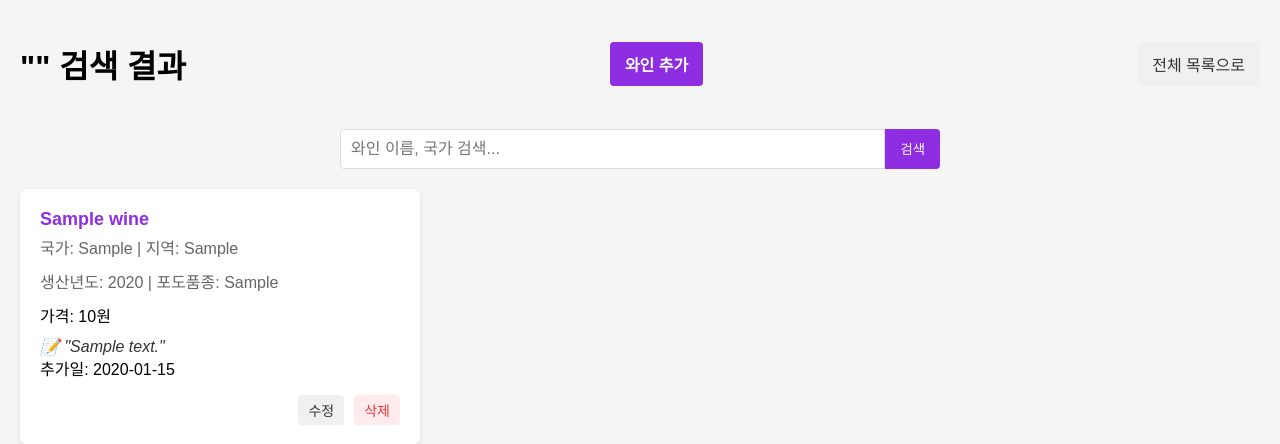
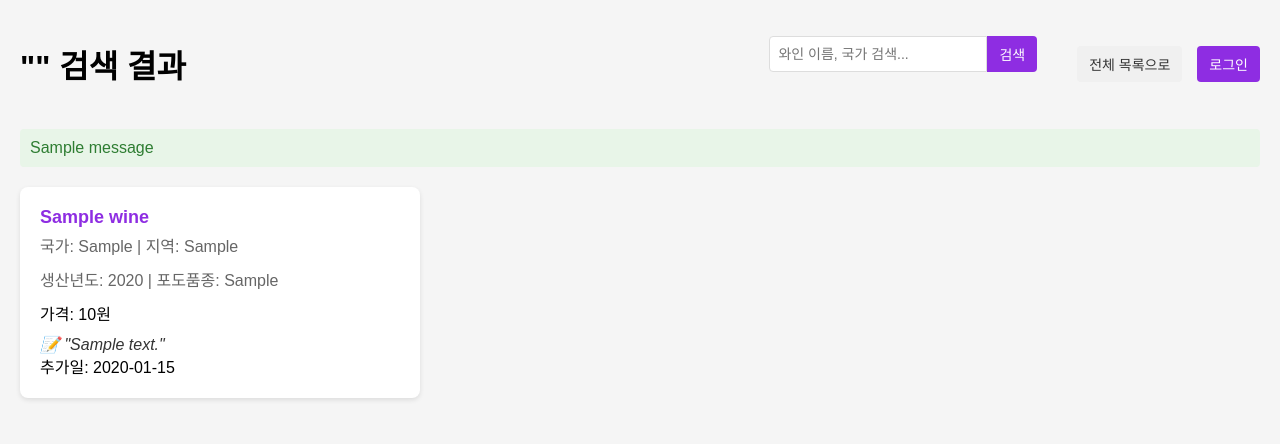
Before and after one commit to april2901/wine_project, a Flask app: page /search in a window 1280 px wide. Shown: the top 444 px of the page. Run offline with Flask 3, Linux system fonts and the light colour scheme; tables that the repository leaves empty hold one stand-in row (values such as "Sample post"); one stand-in notice (Sample message) is shown.

Commit message:
add:login system

```diff
--- a/app.py
+++ b/app.py
@@ -1,13 +1,54 @@
-from flask import Flask, render_template, request, redirect
-
+from flask import Flask, render_template, request, redirect, session, flash, url_for
 import sqlite3
+from functools import wraps
 
 app = Flask(__name__)
+app.secret_key = 'dohoongyuri'
+
+FAMILY_USERS = {
+    'dad': '1111',
+    'mom': '2222',
+    'son': '3333',
+    'daughter': '4444'
+}
+
+def login_required(f):
+    @wraps(f)
+    def decorated_function(*args, **kwargs):
+        if 'logged_in' not in session:
+            flash('이 기능을 사용하려면 로그인이 필요합니다.', 'error')
+            return redirect(url_for('login'))
+        return f(*args, **kwargs)
+    return decorated_function
 
 def get_db():
     conn = sqlite3.connect('wine.db')
     conn.row_factory = sqlite3.Row
     return conn
+
+# 로그인 페이지
+@app.route('/login', methods=['GET', 'POST'])
+def login():
+    if request.method == 'POST':
+        username = request.form['username']
+        password = request.form['password']
+
+        if username in FAMILY_USERS and FAMILY_USERS[username] == password:
+            session['logged_in'] = True
+            session['username'] = username
+            flash('로그인 성공! 이제 와인을 추가하고 편집할 수 있습니다.', 'success')
+            return redirect(url_for('index'))
+        else:
+            flash('잘못된 사용자 이름 또는 비밀번호입니다.', 'error')
+
+    return render_template('login.html')
+
+# 로그아웃
+@app.route('/logout')
+def logout():
+    session.clear()
+    flash('로그아웃되었습니다. 와인 목록은 계속 볼 수 있습니다.', 'info')
+    return redirect(url_for('index'))
 
 conn = get_db()
 conn.execute('''
@@ -36,6 +77,7 @@ def index():
 
 # 와인 추가
 @app.route('/add', methods=['GET', 'POST'])
+@login_required
 def add():
     if request.method == 'POST':
         name = request.form['name']
@@ -60,6 +102,7 @@ def add():
 
 # Edit wine
 @app.route('/edit/<int:id>', methods=['GET', 'POST'])
+@login_required
 def edit(id):
     conn = get_db()
     if request.method == 'POST':
@@ -100,6 +143,7 @@ def search():
 
 # Delete wine
 @app.route('/delete/<int:id>')
+@login_required
 def delete(id):
     conn = get_db()
     conn.execute('DELETE FROM wine WHERE id = ?', (id,))
--- a/static/css/style.css
+++ b/static/css/style.css
@@ -179,3 +179,103 @@ body {
     text-decoration: none;
     border-radius: 4px;
 }
+
+/* static/css/style.css에 추가 */
+.header {
+    display: flex;
+    justify-content: space-between;
+    align-items: center;
+    margin-bottom: 20px;
+}
+
+.header-right {
+    display: flex;
+    align-items: center;
+    gap: 15px;
+}
+
+.user-info {
+    color: #666;
+    font-size: 14px;
+}
+
+.logout-button {
+    background-color: #f44336;
+    color: white;
+    padding: 8px 12px;
+    text-decoration: none;
+    border-radius: 4px;
+    font-size: 14px;
+}
+
+.flash-messages {
+    margin-bottom: 20px;
+}
+
+.flash-error {
+    background-color: #ffebee;
+    color: #c62828;
+    padding: 10px;
+    border-radius: 4px;
+    margin-bottom: 10px;
+}
+
+.flash-success {
+    background-color: #e8f5e8;
+    color: #2e7d32;
+    padding: 10px;
+    border-radius: 4px;
+    margin-bottom: 10px;
+}
+
+.flash-info {
+    background-color: #e3f2fd;
+    color: #1565c0;
+    padding: 10px;
+    border-radius: 4px;
+    margin-bottom: 10px;
+}
+/* static/css/style.css에 추가 */
+.login-button {
+    background-color: #8e2de2;
+    color: white;
+    padding: 8px 12px;
+    text-decoration: none;
+    border-radius: 4px;
+    font-size: 14px;
+}
+
+.search-container {
+    margin-right: 15px;
+}
+
+.search-form {
+    display: flex;
+}
+
+.search-form input {
+    padding: 8px;
+    border: 1px solid #ddd;
+    border-radius: 4px 0 0 4px;
+    font-size: 14px;
+    width: 200px;
+}
+
+.search-button {
+    padding: 8px 12px;
+    background-color: #8e2de2;
+    color: white;
+    border: none;
+    border-radius: 0 4px 4px 0;
+    cursor: pointer;
+    font-size: 14px;
+}
+
+.back-button {
+    background-color: #f0f0f0;
+    color: #333;
+    padding: 8px 12px;
+    text-decoration: none;
+    border-radius: 4px;
+    font-size: 14px;
+}
--- a/templates/index.html
+++ b/templates/index.html
@@ -10,14 +10,7 @@
 {% endblock %}
 
 {% block header_buttons %}
-<a href="/add" class="add-button">와인 추가</a>
-{% if query is defined %}
-<a href="/" class="back-button">전체 목록으로</a>
-{% endif %}
-{% endblock %}
-
-{% block content %}
-<!-- 검색 폼 추가 -->
+<!-- 검색 폼 -->
 <div class="search-container">
   <form action="/search" method="GET" class="search-form">
     <input type="text" name="query" placeholder="와인 이름, 국가 검색..." value="{{ query if query is defined else '' }}">
@@ -25,6 +18,17 @@
   </form>
 </div>
 
+<!-- 로그인한 사용자만 와인 추가 버튼 표시 -->
+{% if session.logged_in %}
+<a href="/add" class="add-button">와인 추가</a>
+{% endif %}
+
+{% if query is defined %}
+<a href="/" class="back-button">전체 목록으로</a>
+{% endif %}
+{% endblock %}
+
+{% block content %}
 {% if wines %}
 <div class="wine-grid">
     {% for wine in wines %}
@@ -73,10 +77,13 @@
         </div>
         {% endif %}
 
+        <!-- 로그인한 사용자만 편집/삭제 버튼 표시 -->
+        {% if session.logged_in %}
         <div class="actions">
             <a href="/edit/{{ wine['id'] }}" class="edit-link">수정</a>
             <a href="#" class="delete-link" data-id="{{ wine['id'] }}" data-name="{{ wine['name'] }}">삭제</a>
         </div>
+        {% endif %}
     </div>
     {% endfor %}
 </div>
@@ -86,7 +93,12 @@
     <p>"{{ query }}" 검색 결과가 없습니다.</p>
     <a href="/">전체 와인 목록 보기</a>
     {% else %}
-    <p>등록된 와인이 없습니다. "와인 추가" 버튼을 클릭하여 와인을 추가해보세요.</p>
+    <p>등록된 와인이 없습니다.</p>
+    {% if session.logged_in %}
+        <a href="/add">"와인 추가" 버튼을 클릭하여 와인을 추가해보세요.</a>
+    {% else %}
+        <p>와인을 추가하려면 <a href="/login">로그인</a>이 필요합니다.</p>
+    {% endif %}
     {% endif %}
 </div>
 {% endif %}
--- a/templates/layout.html
+++ b/templates/layout.html
@@ -11,8 +11,27 @@
 <body>
     <div class="header">
         <h1>{% block header %}내 와인 셀러{% endblock %}</h1>
-        {% block header_buttons %}{% endblock %}
+        <div class="header-right">
+            {% block header_buttons %}{% endblock %}
+            {% if session.logged_in %}
+                <span class="user-info">{{ session.username }}님</span>
+                <a href="{{ url_for('logout') }}" class="logout-button">로그아웃</a>
+            {% else %}
+                <a href="{{ url_for('login') }}" class="login-button">로그인</a>
+            {% endif %}
+        </div>
     </div>
+
+    <!-- 플래시 메시지 표시 -->
+    {% with messages = get_flashed_messages(with_categories=true) %}
+        {% if messages %}
+            <div class="flash-messages">
+                {% for category, message in messages %}
+                    <div class="flash-{{ category }}">{{ message }}</div>
+                {% endfor %}
+            </div>
+        {% endif %}
+    {% endwith %}
 
     <div class="content">
         {% block content %}{% endblock %}
```
Also changed, not shown: templates/login.html (added, +75 -0 lines).
